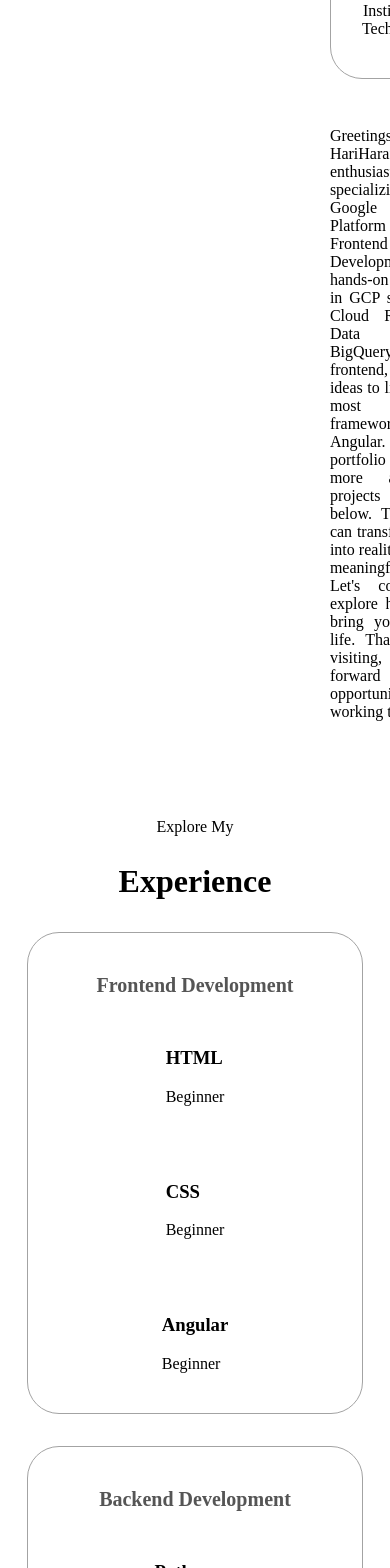
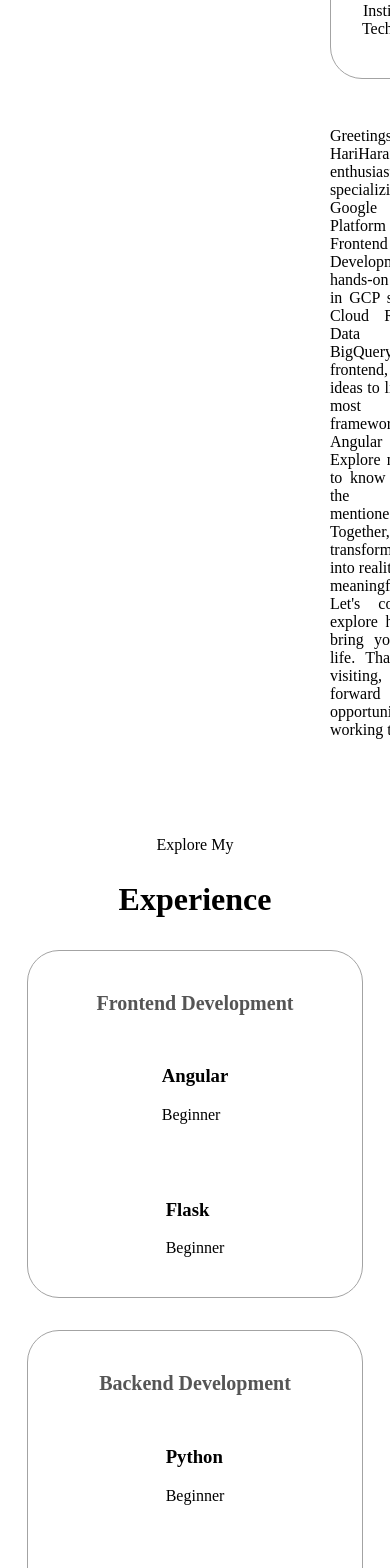
Before and after one commit to Sri-HariHaran-R/angularportfolio, an Angular app: page / in a window 390 px wide. Shown: the part 1500-3068 px from the top of the page. Built offline with nearby package versions, Linux system fonts and the light colour scheme.

Commit message:
commit five

```diff
--- a/src/app/about/about.component.html
+++ b/src/app/about/about.component.html
@@ -20,7 +20,7 @@
         </div>
       </div>
       <div class="text-container">
-        <p>Greetings! I'm Sri HariHaran, a tech enthusiast specializing in Google Cloud Platform and Frontend Development. With hands-on experience in GCP services like Cloud Run, Cloud Data Fusion, BigQuery.On the frontend, I bring ideas to life using the most popular framework called Angular. Explore my portfolio to know more about the projects mentioned below. Together, we can transform visions into reality and create meaningful impact. Let's connect and explore how we can bring your ideas to life. Thank you for visiting, and I look forward to the opportunity of working together!</p>
+        <p>Greetings! I'm Sri HariHaran, a tech enthusiast specializing in Google Cloud Platform and Frontend Development. With hands-on experience in GCP services like Cloud Run, Cloud Data Fusion, BigQuery.On the frontend, I bring ideas to life using the most popular frameworks called Angular & Flask. Explore my portfolio to know more about the projects mentioned below. Together, we can transform visions into reality and create meaningful impact. Let's connect and explore how we can bring your ideas to life. Thank you for visiting, and I look forward to the opportunity of working together!</p>
       </div>
     </div>
   </div>
--- a/src/app/experience/experience.component.css
+++ b/src/app/experience/experience.component.css
@@ -117,6 +117,10 @@ article .icon
   {
     margin-top: 0;
   }
+  .deployment
+  {
+    text-align: center;
+  }
 }
 
 @media all and (max-width:600px)
@@ -133,11 +137,17 @@ article .icon
   {
     font-size:1.25rem;
   }
-  .about-container
+  .article-container
   {
     flex-wrap: wrap;
   }
-  .title {
+  .deployment
+  {
+    text-align: center;
+  }
+  .title
+  {
     font-size: 2rem;
   }
+
 }
--- a/src/app/experience/experience.component.html
+++ b/src/app/experience/experience.component.html
@@ -4,24 +4,9 @@
   <div class="experience-details-container">
 
     <div class="about-container">
-
       <div class="details-containers">
         <h2 class="experience-sub-title">Frontend Development</h2>
         <div class="article-container">
-          <article>
-            <!-- <img [src]="checkMark" alt="Experience Icon" class="icon"> -->
-            <div>
-              <h3>HTML</h3>
-              <p>Beginner</p>
-            </div>
-          </article>
-          <article>
-            <!-- <img [src]="checkMark" alt="Experience Icon" class="icon"> -->
-            <div>
-              <h3>CSS</h3>
-              <p>Beginner</p>
-            </div>
-          </article>
           <article>
             <!-- <img [src]="checkMark" alt="Experience Icon" class="icon"> -->
             <div>
@@ -29,7 +14,13 @@
               <p>Beginner</p>
             </div>
           </article>
-
+          <article>
+            <!-- <img [src]="checkMark" alt="Experience Icon" class="icon"> -->
+            <div>
+              <h3>Flask</h3>
+              <p>Beginner</p>
+            </div>
+          </article>
         </div>
       </div>
 
@@ -40,7 +31,7 @@
             <!-- <img [src]="checkMark" alt="Experience Icon" class="icon"> -->
             <div>
               <h3>Python</h3>
-              <p>Intermediate</p>
+              <p>Beginner</p>
             </div>
           </article>
           <article>
@@ -50,7 +41,7 @@
               <p>Beginner</p>
             </div>
           </article>
-          <article>
+          <article class="deployment">
             <!-- <img [src]="checkMark" alt="Experience Icon" class="icon"> -->
             <div>
               <h3>Deployment</h3>
```
